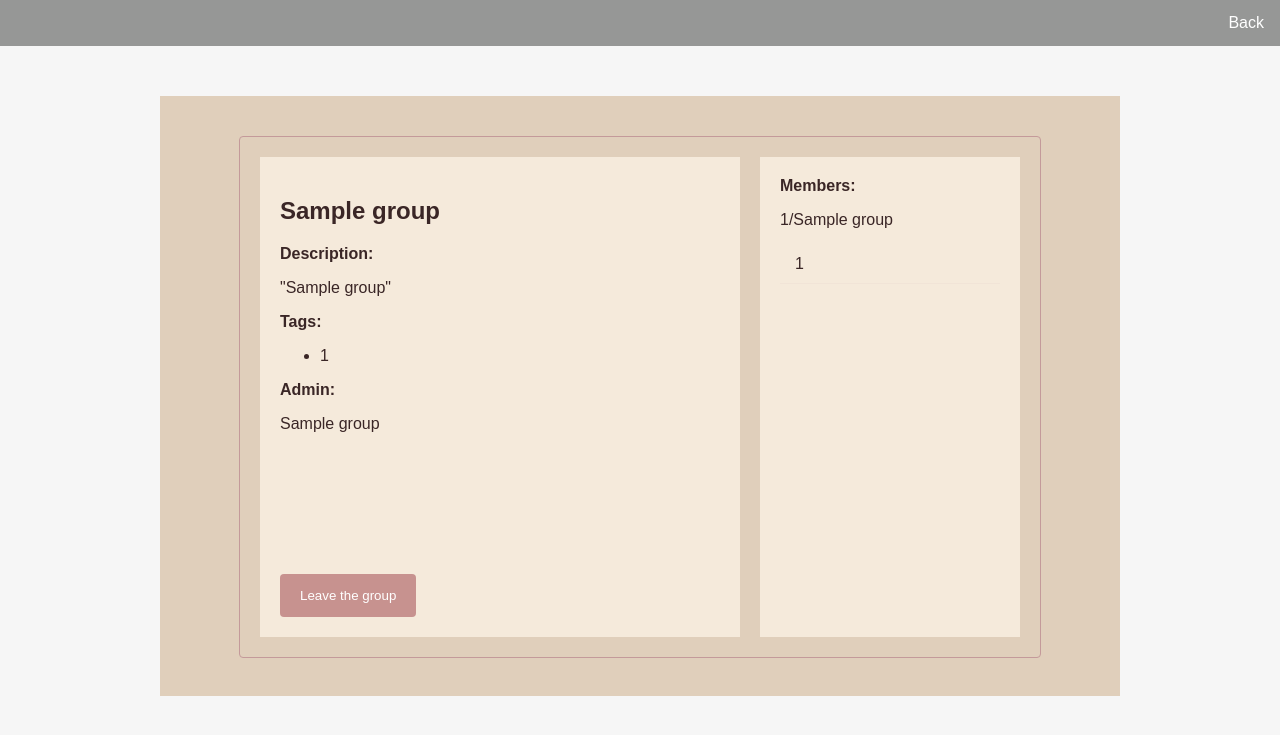
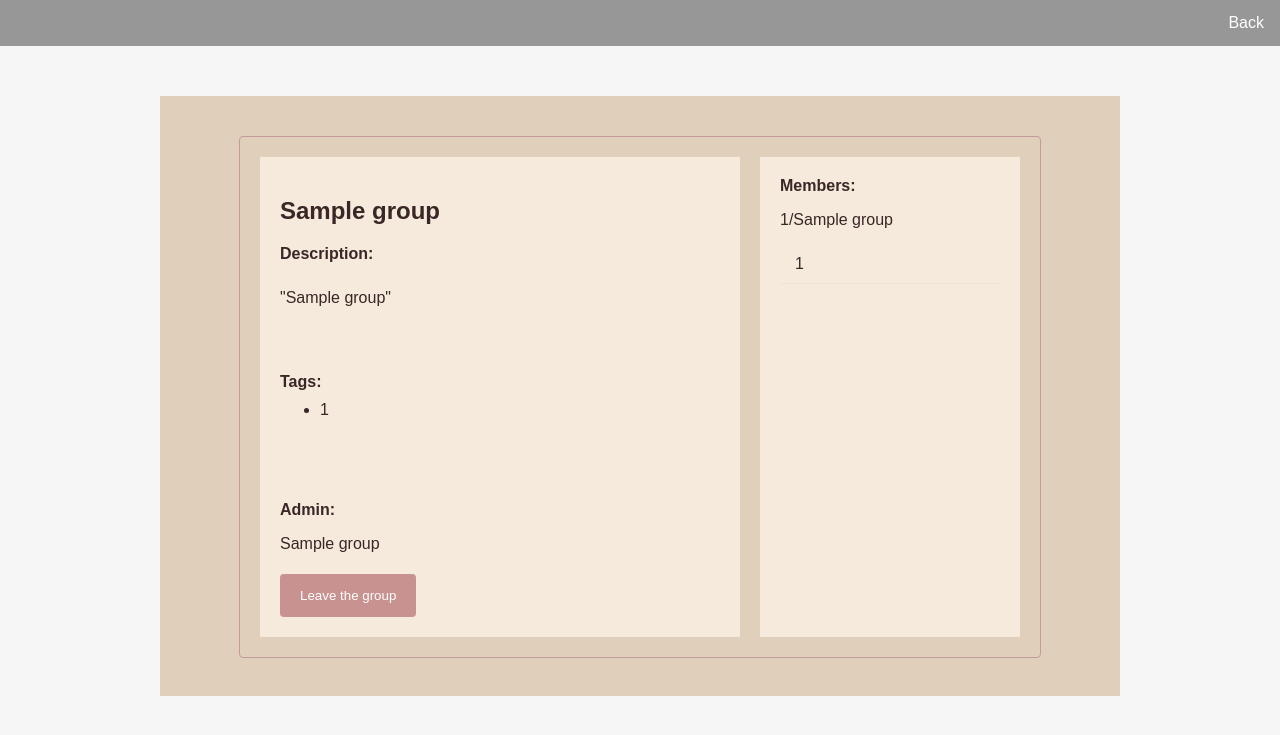
Before and after one commit to jennaran/tsoha20, a Flask app: template templates/view.html in a window 1280 px wide. Shown: the top 735 px of the page. Run offline with Flask 2, Linux system fonts and the light colour scheme; the template is opened without the code that fills it: most values are stand-ins (such as "Sample title", 1, 10 or a date in 2020).

Commit message:
Pieniä muutoksia

```diff
--- a/static/chat.css
+++ b/static/chat.css
@@ -164,6 +164,7 @@
 	width: 400px;
 }
 .join-group-sub{
+	overflow-wrap: break-word;
     padding: 20px;
 }
 
--- a/static/view.css
+++ b/static/view.css
@@ -14,7 +14,12 @@
 .view-sub h2{
     color: #3a2626;
 }
-
+.text-area {
+    margin: 10px 0px;
+    height: 90px;
+    overflow: scroll;
+    overflow-wrap: break-word;
+}
 .leavebtn:hover {
     background-color: #9C1A1C;
 }
@@ -35,25 +40,31 @@
     background: #f5eadb;
     height: 440px;
 }
+.view-left ul{
+    margin: 10px 0px;
+    height: 90px;
+    overflow: scroll;
+}
 .view-right{
+    overflow: hidden;
     float: right;
     padding: 20px;
     width: 220px;
     background: #f5eadb;
     height: 440px;
 }
-.view-right ul{
+
+.right-list ul{
     padding: 0px;
 	margin: 0px;
 	list-style: none;
 }
-.view-right nav ul{
-    height: 500px;
+.right-list nav ul{
+    height: 370px;
     overflow: hidden;
     overflow-y: scroll;
 }
-.view-right ul li{
+.right-list ul li{
 	border-bottom: thin solid #f1e4d7;
 	padding: 10px 15px;
-	cursor: pointer;
 }
--- a/templates/create.html
+++ b/templates/create.html
@@ -18,10 +18,10 @@
         <h2 class="header">Create a new chat</h2>
         <div>
             <label for="name">Title:</label><br>
-            <input type="text" name="name" id="name" maxlength="40" required="required" placeholder="Write the title here..">
+            <input type="text" name="name" id="name" maxlength="40" required="required" placeholder="Title here..">
 
             <label for="info" class="chat-info">Description:</label><br>
-            <textarea name="info" id="info" rows="4" cols="60" required="required" placeholder="Describe the chat.." maxlength="300"></textarea>
+            <textarea name="info" id="info" rows="4" cols="60" required="required" placeholder="What do you want to talk about?" maxlength="300"></textarea>
 
             <label for="tags">Tags:</label><br>
             <input type="text" name="tags" id="tags" required="required" maxlength="200" placeholder="tag1, tag2, ..">
--- a/templates/view.html
+++ b/templates/view.html
@@ -18,7 +18,7 @@
         <div class="view-left">
             <h2>{{ group[0] }}</h2>
             <b>Description:</b>
-            <p>"{{ group[3] }}"</p>
+            <div class="text-area"><p>"{{ group[3] }}"</p></div>
             <div>
                 <b>Tags:</b>
                 <ul>
@@ -37,6 +37,7 @@
         <div class="view-right">
             <b>Members: </b>
             <p>{{ member_count[0] }}/{{ group[1] }}</p>
+            <div class="right-list">
                 <nav>
                     <ul>
                         {% for member in members %}
@@ -44,6 +45,7 @@
                         {% endfor %}
                     </ul>
                 </nav>
+            </div>
         </div>
         </div>
 </div>
```
Lines whose indentation alone changed are shown as unchanged.
